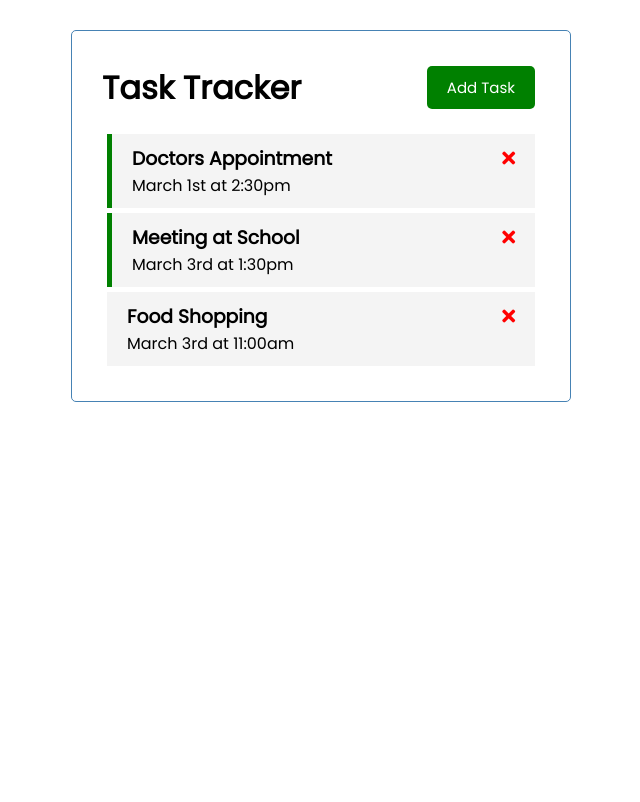
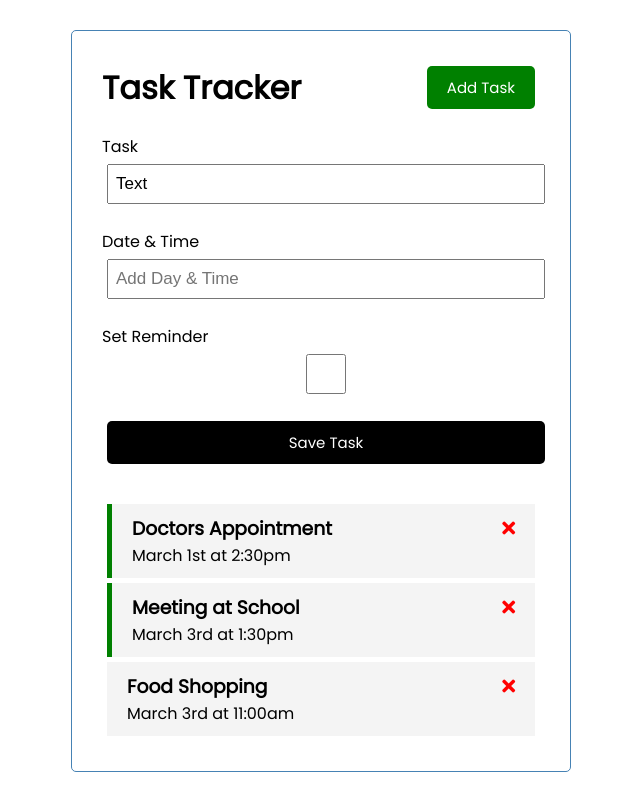
Before and after one commit to zakariaaitoumeriem1889/vue-js-crash-course-2021, a Vue app: page / in a window 1280 px wide. Shown: the whole page, without its empty margins (319-959 px from the left). Built offline with nearby package versions, Linux system fonts and the light colour scheme.

Commit message:
AddTask Component & v-model

```diff
--- a/src/App.vue
+++ b/src/App.vue
@@ -1,6 +1,7 @@
 <template>
   <div class="container">
     <Header title="Task Tracker" />
+    <AddTask @add-task="addTask" />
     <Tasks
       @toggle-reminder="toggleReminder"
       @delete-task="deleteTask"
@@ -12,13 +13,19 @@
 <script>
 import Header from "./components/Header";
 import Tasks from "./components/Tasks";
+import AddTask from "./components/AddTask";
+
 export default {
   name: "App",
   components: {
+    AddTask,
     Header,
     Tasks,
   },
   methods: {
+    addTask(task) {
+      this.tasks = [...this.tasks, task];
+    },
     deleteTask(id) {
       if (confirm("Are you sure ?")) {
         this.tasks = this.tasks.filter((task) => task.id !== id);
--- /dev/null
+++ b/src/components/AddTask.vue
@@ -0,0 +1,92 @@
+<template>
+  <form @submit="onSubmit" class="add-form">
+    <div class="form-control">
+      <label for="text">Task</label>
+      <input
+        type="text"
+        id="text"
+        v-model="text"
+        name="text"
+        placeholder="Add Task"
+      />
+    </div>
+    <div class="form-control">
+      <label for="day">Date & Time</label>
+      <input
+        type="text"
+        id="day"
+        v-model="day"
+        name="day"
+        placeholder="Add Day & Time"
+      />
+    </div>
+    <div class="form-control">
+      <label for="reminder">Set Reminder</label>
+      <input type="checkbox" id="reminder" v-model="reminder" name="reminder" />
+    </div>
+    <input type="submit" value="Save Task" class="btn btn-block" />
+  </form>
+</template>
+
+<script>
+export default {
+  name: "AddTask",
+  data() {
+    return {
+      text: "Text",
+      day: "",
+      reminder: false,
+    };
+  },
+  methods: {
+    onSubmit(e) {
+      e.preventDefault();
+      if (!this.text) {
+        alert("Please add a task");
+        return;
+      }
+      const newTask = {
+        id: Math.floor(Math.random() * 100000),
+        text: this.text,
+        day: this.day,
+        reminder: this.reminder,
+      };
+      this.$emit("add-task", newTask);
+      this.text = "";
+      this.day = "";
+      this.reminder = false;
+    },
+  },
+};
+</script>
+
+<style scoped>
+.add-form {
+  margin-bottom: 40px;
+}
+.form-control {
+  margin: 20px 0;
+}
+.form-control label {
+  display: block;
+}
+.form-control input {
+  width: 100%;
+  height: 40px;
+  margin: 5px;
+  padding: 3px 7px;
+  font-size: 17px;
+}
+.form-control-check {
+  display: flex;
+  align-items: center;
+  justify-content: space-between;
+}
+.form-control-check label {
+  flex: 1;
+}
+.form-control-check input {
+  flex: 2;
+  height: 20px;
+}
+</style>
```
